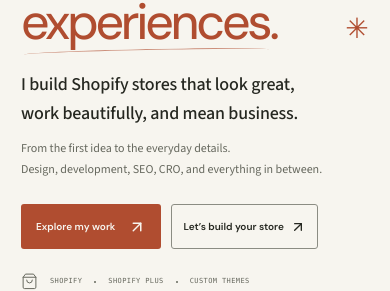
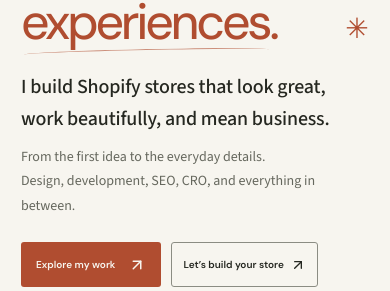
Before and after one commit to Zainn09/bawa-portfolio-developer, a Next.js app: page / in a window 390 px wide. Shown: the part 254-545 px from the top of the page. Built offline with nearby package versions, Linux system fonts and the light colour scheme; no server answers.

Commit message:
style: increase descriptive text across portfolio and journal
Co-authored-by: arena-agent <297053741+arena-agent@users.noreply.github.com>

```diff
--- a/src/styles/atelier.css
+++ b/src/styles/atelier.css
@@ -31,7 +31,7 @@
 }
 .atelier-invitation p {
   color: var(--muted);
-  font-size: 13px;
+  font-size: 15px;
   line-height: 1.6;
 }
 .atelier-invitation strong {
@@ -165,7 +165,7 @@
   letter-spacing: 0.5px;
 }
 .atelier-concept-note p {
-  font-size: 13px;
+  font-size: 15px;
   color: var(--muted);
   margin-top: 9px;
   line-height: 1.6;
@@ -498,7 +498,7 @@
   margin-top: 25px;
 }
 .atelier-bottom > p {
-  font-size: 12px;
+  font-size: 14px;
   color: var(--muted);
 }
 .atelier-bottom .text-link {
@@ -537,7 +537,7 @@
     font-size: 14px;
   }
   .atelier-concept-note p {
-    font-size: 12px;
+    font-size: 14px;
   }
   .atelier-preview-stage {
     min-height: 515px;
@@ -555,7 +555,7 @@
     letter-spacing: -1.8px;
   }
   .atelier-invitation p {
-    font-size: 12px;
+    font-size: 14px;
   }
   .atelier-invitation > svg:last-child {
     display: none;
@@ -660,7 +660,7 @@
     gap: 12px;
   }
   .atelier-invitation p {
-    font-size: 13px;
+    font-size: 15px;
   }
   .atelier-invitation > svg:last-child {
     display: block;
@@ -750,7 +750,7 @@
     font-size: 6px;
   }
   .atelier-concept-note p {
-    font-size: 13px;
+    font-size: 15px;
     line-height: 1.5;
     margin-top: 7px;
   }
@@ -880,7 +880,7 @@
     margin-top: 20px;
   }
   .atelier-bottom > p {
-    font-size: 12px;
+    font-size: 14px;
     max-width: 320px;
   }
   .atelier-bottom > .text-link {
--- a/src/styles/blog.css
+++ b/src/styles/blog.css
@@ -723,7 +723,7 @@
   text-underline-offset: 4px;
 }
 .article-intro {
-  font-size: 25px;
+  font-size: 27px;
   line-height: 1.5 !important;
   letter-spacing: -0.3px;
   margin-top: 30px;
@@ -740,7 +740,7 @@
   margin-bottom: 7px;
 }
 .article-scope p {
-  font-size: 14px;
+  font-size: 16px;
   line-height: 1.6;
   color: var(--muted);
 }
@@ -761,7 +761,7 @@
   margin-top: 17px;
 }
 .article-mobile-section > div:first-child > p {
-  font-size: 16px;
+  font-size: 18px;
   line-height: 1.6;
   color: var(--muted);
   margin-bottom: 24px;
@@ -807,7 +807,7 @@
   text-decoration: underline;
 }
 .article-sources > p {
-  font-size: 14px;
+  font-size: 16px;
   color: var(--muted);
 }
 .article-tags {
@@ -913,7 +913,7 @@
     grid-template-columns: 280px minmax(0, 850px);
   }
   .article-prose {
-    font-size: 21px;
+    font-size: 23px;
   }
 }
 @media (max-width: 1100px) {
@@ -931,7 +931,7 @@
     gap: 30px;
   }
   .journal-preview-heading p {
-    font-size: 14px;
+    font-size: 16px;
   }
   .journal-meta {
     font-size: 8px;
@@ -967,7 +967,7 @@
     margin-top: 18px;
   }
   .journal-preview-heading p {
-    font-size: 15px;
+    font-size: 17px;
     margin-top: 22px;
   }
   .journal-preview-grid {
@@ -977,7 +977,7 @@
     margin-bottom: 30px;
   }
   .journal-preview-lead p {
-    font-size: 16px;
+    font-size: 18px;
   }
   .journal-preview h3 {
     font-size: 27px;
@@ -1035,7 +1035,7 @@
     align-items: center;
   }
   .journal-masthead-bottom > p {
-    font-size: 16px;
+    font-size: 18px;
     max-width: 70%;
   }
   .journal-masthead-bottom strong {
@@ -1102,7 +1102,7 @@
     letter-spacing: -1px;
   }
   .journal-card p {
-    font-size: 17px;
+    font-size: 19px;
   }
   .journal-card .journal-meta {
     font-size: 8px;
@@ -1167,7 +1167,7 @@
     line-height: 1.08;
   }
   .article-deck {
-    font-size: 20px;
+    font-size: 22px;
     margin-top: 21px;
     line-height: 1.5;
   }
@@ -1238,7 +1238,7 @@
     justify-content: flex-start;
   }
   .article-prose {
-    font-size: 18px;
+    font-size: 20px;
     line-height: 1.75;
   }
   .article-prose h2 {
@@ -1250,10 +1250,10 @@
     scroll-margin-top: 95px;
   }
   .article-intro {
-    font-size: 23px;
+    font-size: 25px;
   }
   .article-scope p {
-    font-size: 14px;
+    font-size: 16px;
   }
   .article-takeaway {
     padding: 24px;
@@ -1266,7 +1266,7 @@
     gap: 16px;
   }
   .article-mobile-section > div:first-child > p {
-    font-size: 16px;
+    font-size: 18px;
   }
   .article-sources ul {
     margin-top: 15px;
--- a/src/styles/showroom.css
+++ b/src/styles/showroom.css
@@ -383,7 +383,7 @@
   padding: 12px 15px;
   background: var(--surface);
   border-left: 2px solid var(--accent);
-  font-size: 12px;
+  font-size: 14px;
 }
 @media (max-width: 767px) {
   .project-site-link {
@@ -468,7 +468,7 @@
   flex: 1;
   font-family: var(--font-description);
   color: var(--muted);
-  font-size: 13px;
+  font-size: 15px;
   line-height: 1.7;
 }
 @media (max-width: 767px) {
@@ -489,7 +489,7 @@
     gap: 8px;
   }
   .architecture-description > p {
-    font-size: 13px;
+    font-size: 15px;
   }
   .orbit-scene .orbit-rotation {
     right: 3px;
--- a/src/styles/typography.css
+++ b/src/styles/typography.css
@@ -14,12 +14,12 @@
   font-family: var(--mono);
 }
 .hero-description {
-  font-size: 20px;
+  font-size: 22px;
   line-height: 1.6;
   letter-spacing: -0.15px;
 }
 .hero-support {
-  font-size: 13px;
+  font-size: 15px;
   line-height: 1.75;
 }
 .intro-section > div > p,
@@ -52,24 +52,24 @@
   line-height: 1.65;
 }
 .trust-badge p {
-  font-size: 10px;
+  font-size: 12px;
 }
 .trust-badge strong {
   font-size: 12px;
 }
 .footer-directory > p {
-  font-size: 18px;
+  font-size: 20px;
 }
 .footer-directory nav > a {
   font-size: 12px;
 }
 .process-pin .process-stage-copy p {
   font-family: var(--font-description);
-  font-size: 13px;
+  font-size: 14px;
   line-height: 1.6;
 }
 .project-dialog-copy ul {
-  font-size: 14px;
+  font-size: 16px;
 }
 .desktop-nav a {
   font-size: 12px;
@@ -96,34 +96,34 @@
   font-size: 13px;
 }
 .form-bottom > p {
-  font-size: 10px;
+  font-size: 12px;
 }
 @media (min-width: 1600px) {
   .hero-description {
-    font-size: 23px;
+    font-size: 25px;
   }
   .hero-support {
-    font-size: 14px;
+    font-size: 16px;
   }
 }
 @media (min-width: 2200px) {
   .hero-description {
-    font-size: 26px;
+    font-size: 28px;
   }
   .hero-support {
-    font-size: 15px;
+    font-size: 17px;
   }
 }
 @media (max-width: 1200px) {
   :root {
-    --text-description: 13px;
-    --text-secondary: 11px;
+    --text-description: 15px;
+    --text-secondary: 13px;
   }
   .hero-description {
-    font-size: 19px;
+    font-size: 21px;
   }
   .hero-support {
-    font-size: 12px;
+    font-size: 14px;
   }
   .desktop-nav a {
     font-size: 11px;
@@ -133,12 +133,12 @@
     font-size: 11px;
   }
   .process-pin .process-stage-copy p {
-    font-size: 12px;
+    font-size: 13px;
   }
 }
 @media (max-width: 1023px) {
   .hero-description {
-    font-size: 18px;
+    font-size: 20px;
   }
   .nav-cta {
     font-size: 11px;
@@ -153,10 +153,10 @@
 }
 @media (max-width: 767px) {
   .hero-description {
-    font-size: 18px;
+    font-size: 20px;
   }
   .hero-support {
-    font-size: 12px;
+    font-size: 14px;
   }
   .hero-actions .button,
   .hero-actions .text-link,
@@ -179,15 +179,15 @@
     font-size: 10px;
   }
   .trust-badge p {
-    font-size: 9px;
+    font-size: 11px;
     line-height: 1.5;
   }
   .process-pin .process-stage-copy p {
-    font-size: 11px;
+    font-size: 12px;
     line-height: 1.55;
   }
   .project-meta p {
-    font-size: 11px;
+    font-size: 13px;
   }
   .contact-form label {
     font-size: 10px;
@@ -199,17 +199,17 @@
     font-size: 16px;
   }
   .form-bottom > p {
-    font-size: 9px;
+    font-size: 11px;
   }
   .footer-directory > p {
-    font-size: 18px;
+    font-size: 20px;
   }
   .footer-directory > p > span {
-    font-size: 12px;
+    font-size: 14px;
   }
 }
 @media (max-width: 767px) and (max-height: 760px) {
   .process-pin .process-stage-copy p {
-    font-size: 10px;
+    font-size: 11px;
   }
 }
--- a/src/styles/variables.css
+++ b/src/styles/variables.css
@@ -26,8 +26,8 @@
   --font-description: "Source Sans 3", Arial, sans-serif;
   --mono:
     ui-monospace, "SFMono-Regular", Consolas, "Liberation Mono", monospace;
-  --text-description: 14px;
-  --text-secondary: 12px;
+  --text-description: 16px;
+  --text-secondary: 14px;
   --max: 1320px;
   --gutter: clamp(22px, 5vw, 84px);
   --section: 116px;
```
